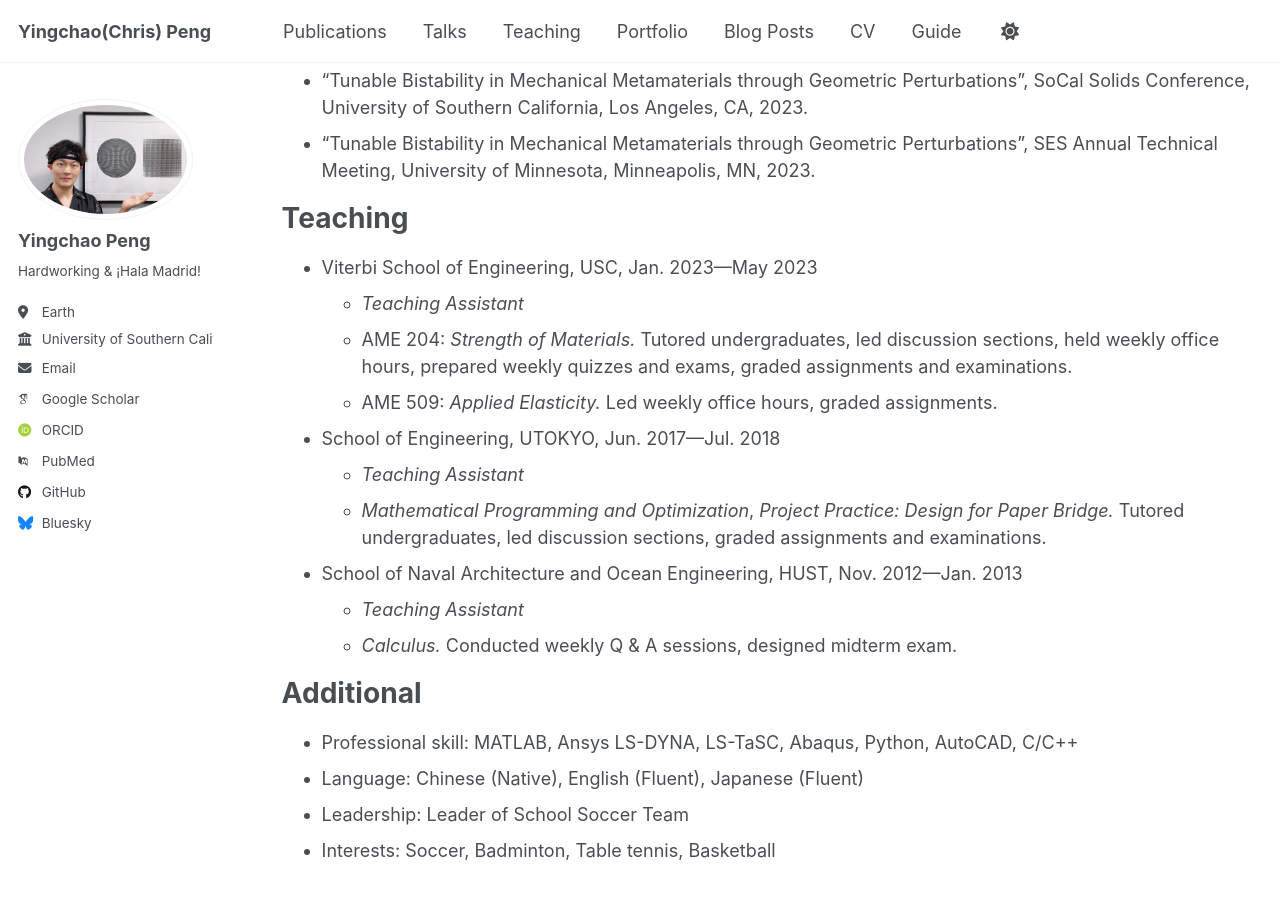
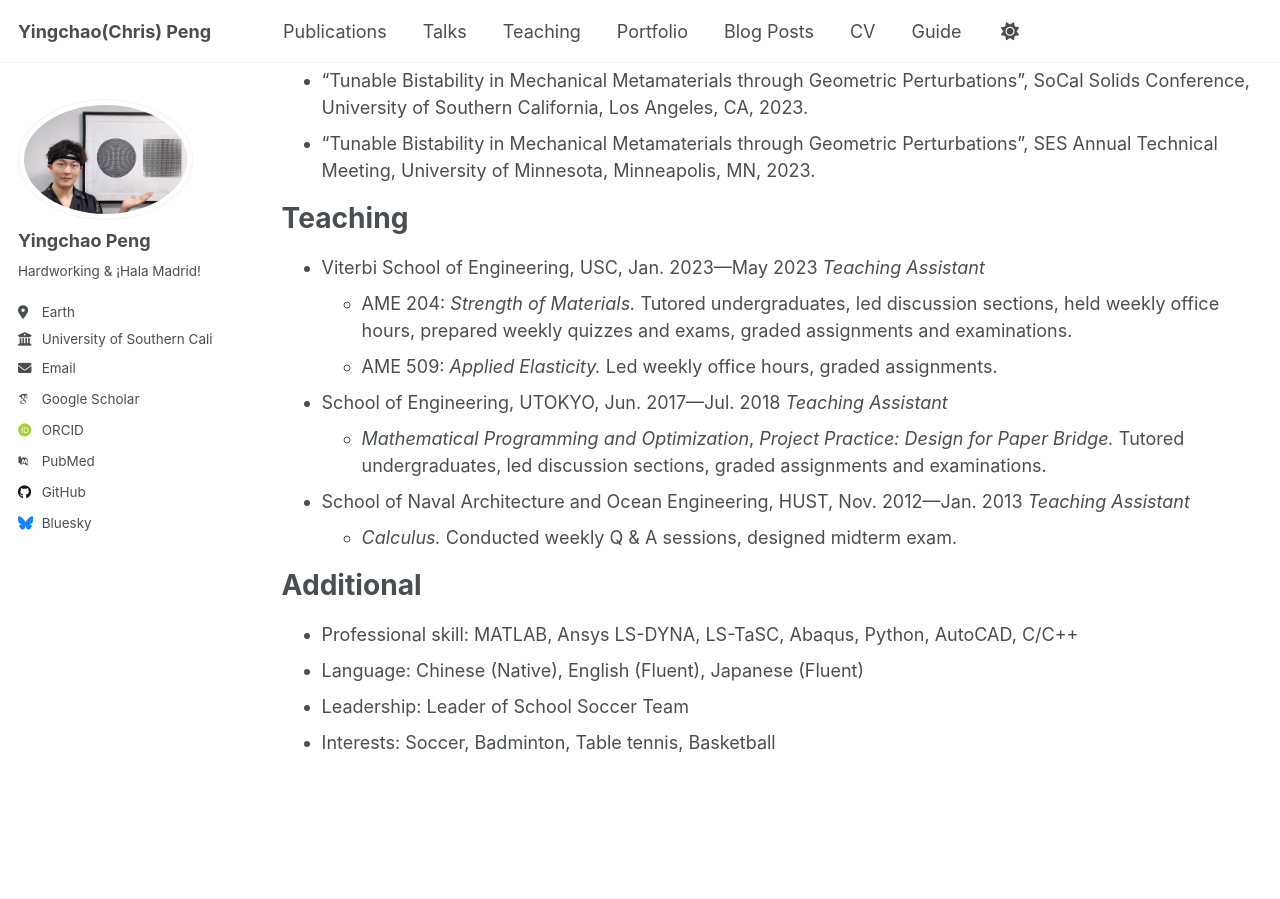
Before and after one commit to Hougeichao/Hougeichao.github.io, a Jekyll site: the page built from _pages/cv.md, in a window 1280 px wide and 900 px high, scrolled down 1090 px. Built offline with Jekyll 4.4.1, drawn with Linux system fonts in a browser that asks for light colours; some web fonts are replaced.

Commit message:
Update cv.md

```diff
--- a/_pages/cv.md
+++ b/_pages/cv.md
@@ -43,15 +43,12 @@ Conference presentations
 
 Teaching
 ======
-* Viterbi School of Engineering, USC, Jan. 2023—May 2023
-  * _Teaching Assistant_
+* Viterbi School of Engineering, USC, Jan. 2023—May 2023 _Teaching Assistant_
   * AME 204: _Strength of Materials._ Tutored undergraduates, led discussion sections, held weekly office hours, prepared weekly quizzes and exams, graded assignments and examinations.
   * AME 509: _Applied Elasticity._  Led weekly office hours, graded assignments.
-* School of Engineering, UTOKYO, Jun. 2017—Jul. 2018
-  * _Teaching Assistant_
+* School of Engineering, UTOKYO, Jun. 2017—Jul. 2018 _Teaching Assistant_
   * _Mathematical Programming and Optimization_, _Project Practice: Design for Paper Bridge._ Tutored undergraduates, led discussion sections, graded assignments and examinations.
-* School of Naval Architecture and Ocean Engineering, HUST, Nov. 2012—Jan. 2013
-  * _Teaching Assistant_
+* School of Naval Architecture and Ocean Engineering, HUST, Nov. 2012—Jan. 2013 _Teaching Assistant_
   * _Calculus._ Conducted weekly Q & A sessions, designed midterm exam.
 
 
```
